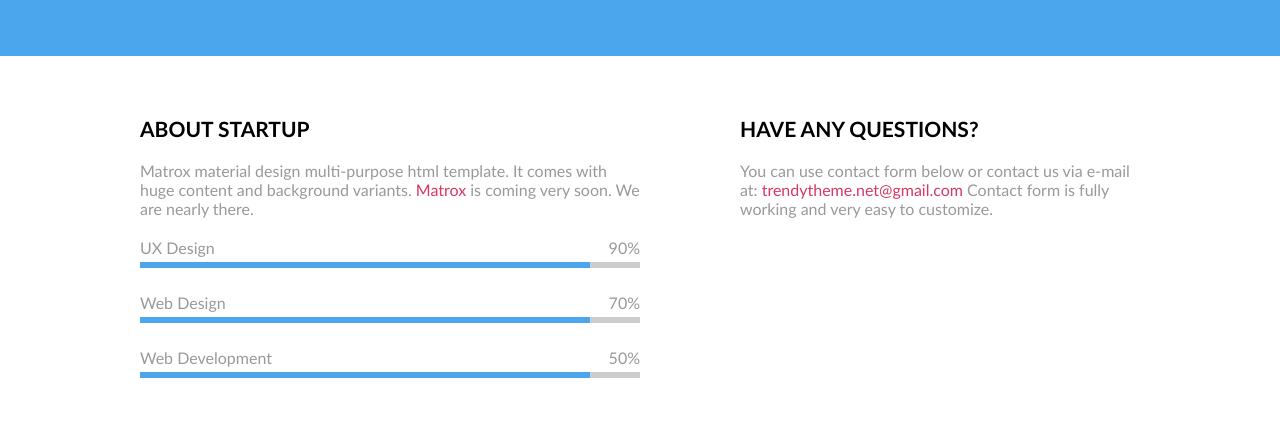
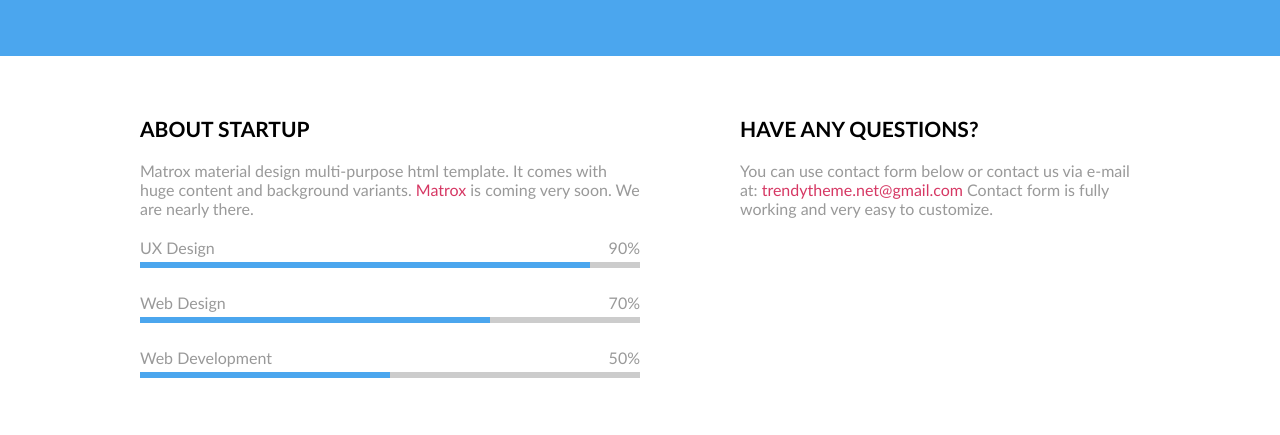
Before and after one commit to sgrazys/04-coming-soon, a website: page index.html in a window 1280 px wide. Shown: the part 359-794 px from the top of the page. Drawn offline with Linux system fonts and the light colour scheme.

Commit message:
progress bar #12

```diff
--- a/css/components/progress-bar.css
+++ b/css/components/progress-bar.css
@@ -21,11 +21,9 @@
 }
 .progress-bar-list > .progress-bar > .progress {
     height: 6px;
-    width: 100%;
     background-color: #ccc;
 }
 .progress-bar-list .progress > .bar {
     height: 100%;
-    width: 90%;
     background-color: var(--main-color);
 }
--- a/index.html
+++ b/index.html
@@ -68,7 +68,7 @@
                                 <div class="value">90%</div>
                             </div>
                             <div class="progress">
-                                <div class="bar"></div>
+                                <div class="bar" style="width: 90%;"></div>
                             </div>
                         </div>
                         <div class="progress-bar">
@@ -77,7 +77,7 @@
                                 <div class="value">70%</div>
                             </div>
                             <div class="progress">
-                                <div class="bar"></div>
+                                <div class="bar" style="width: 70%;"></div>
                             </div>
                         </div>
                         <div class="progress-bar">
@@ -86,7 +86,7 @@
                                 <div class="value">50%</div>
                             </div>
                             <div class="progress">
-                                <div class="bar"></div>
+                                <div class="bar" style="width: 50%"></div>
                             </div>
                         </div>
                     </div>
```
